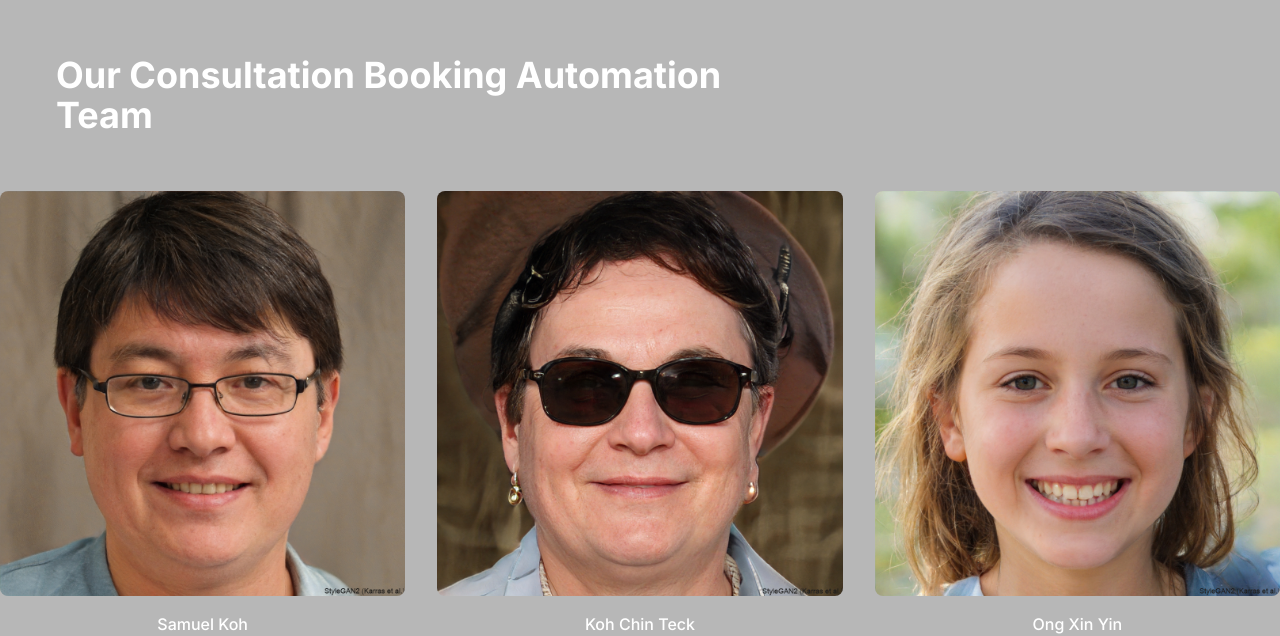
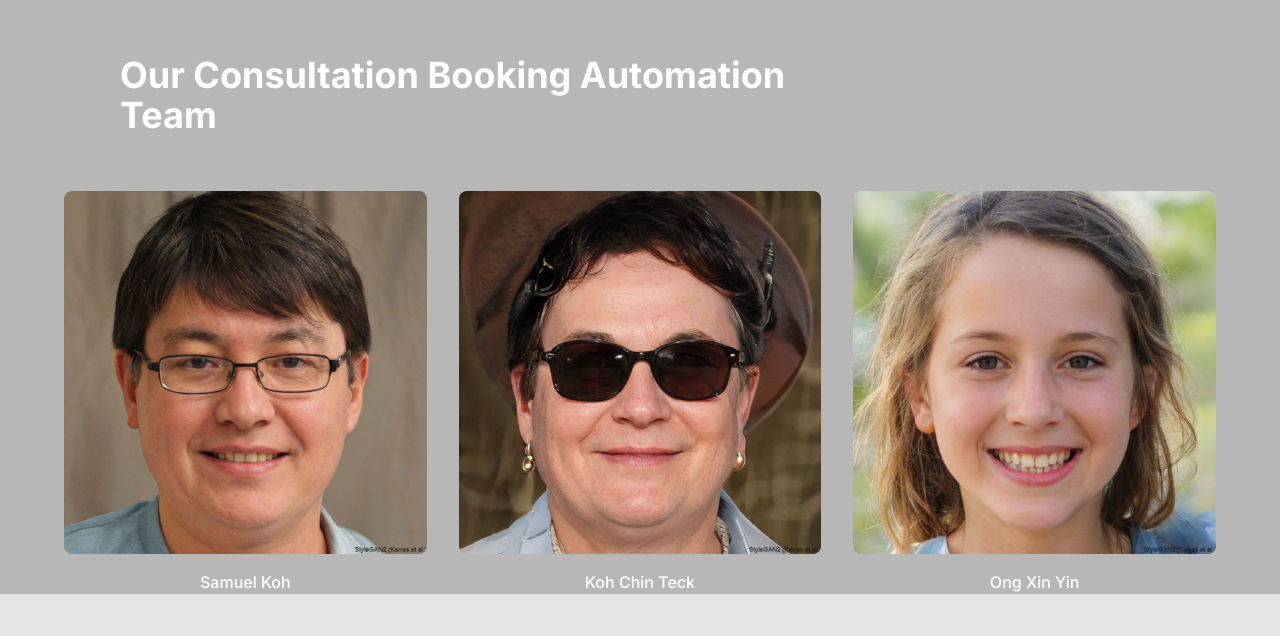
Before and after one commit to SamuelkohP04/React-Shop, a Next.js app: page /about in a window 1280 px wide. Shown: the part 1081-1717 px from the top of the page. Built offline with nearby package versions, Linux system fonts and the light colour scheme.

Commit message:
fix: wrapped code in a div with mx auto for auto spacing

```diff
--- a/src/app/about/page.tsx
+++ b/src/app/about/page.tsx
@@ -34,6 +34,7 @@
         About Awareness Living
       </h1> */}
 
+      <div className="max-w-6xl mx-auto">
       <h1
         className="text-4xl font-bold text-white pt-10
       m-4 sm:m-8 md:m-14 max-w-sm sm:max-w-md md:max-w-2xl
@@ -79,7 +80,7 @@
         Our Consultation Booking Automation Team
       </h1>
 
-      <div className="grid grid-cols-1 sm:grid-cols-2 md:grid-cols-3 gap-8">
+      <div className="grid grid-cols-1 sm:grid-cols-2 md:grid-cols-3 gap-8 mb-10">
         {developers.map((developer, index) => (
             <div key={index} className="flex flex-col items-center text-center">
               <div
@@ -104,7 +105,7 @@
 
       </div>
 
-
+  </div>
 
 
     </div>
```
